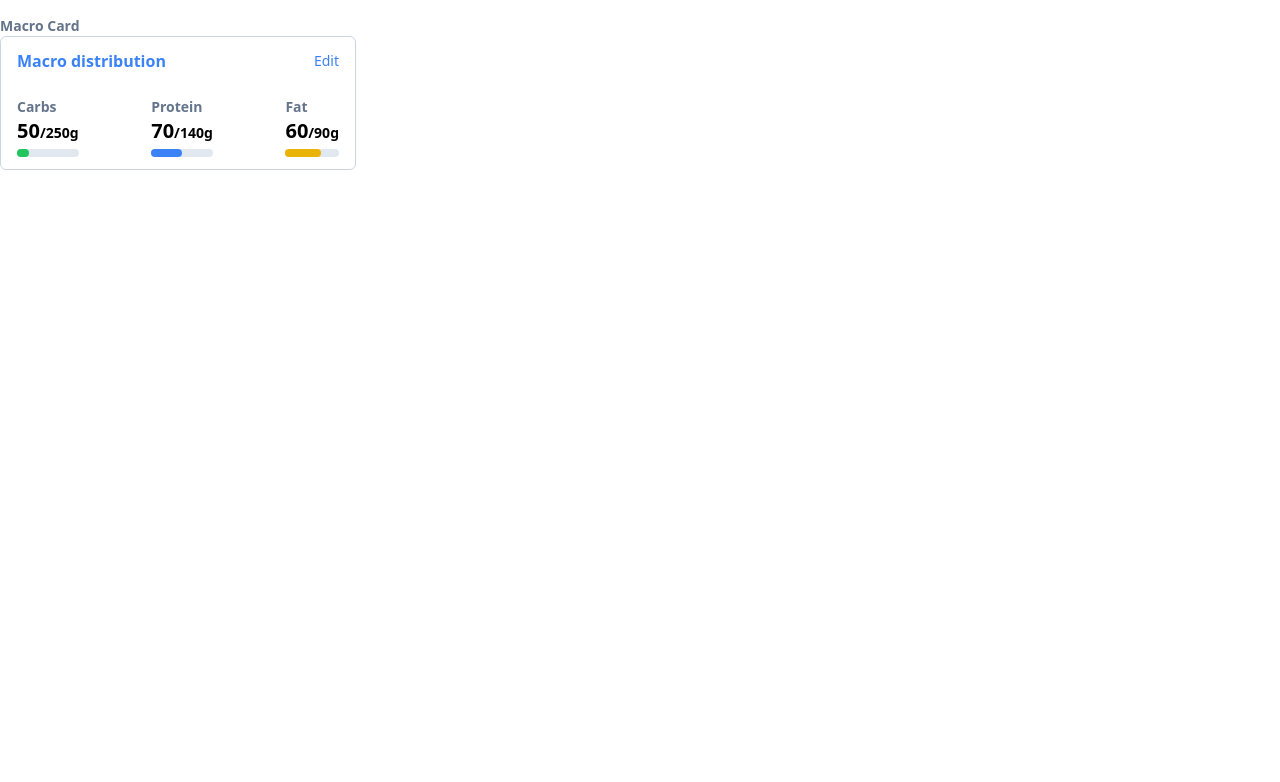
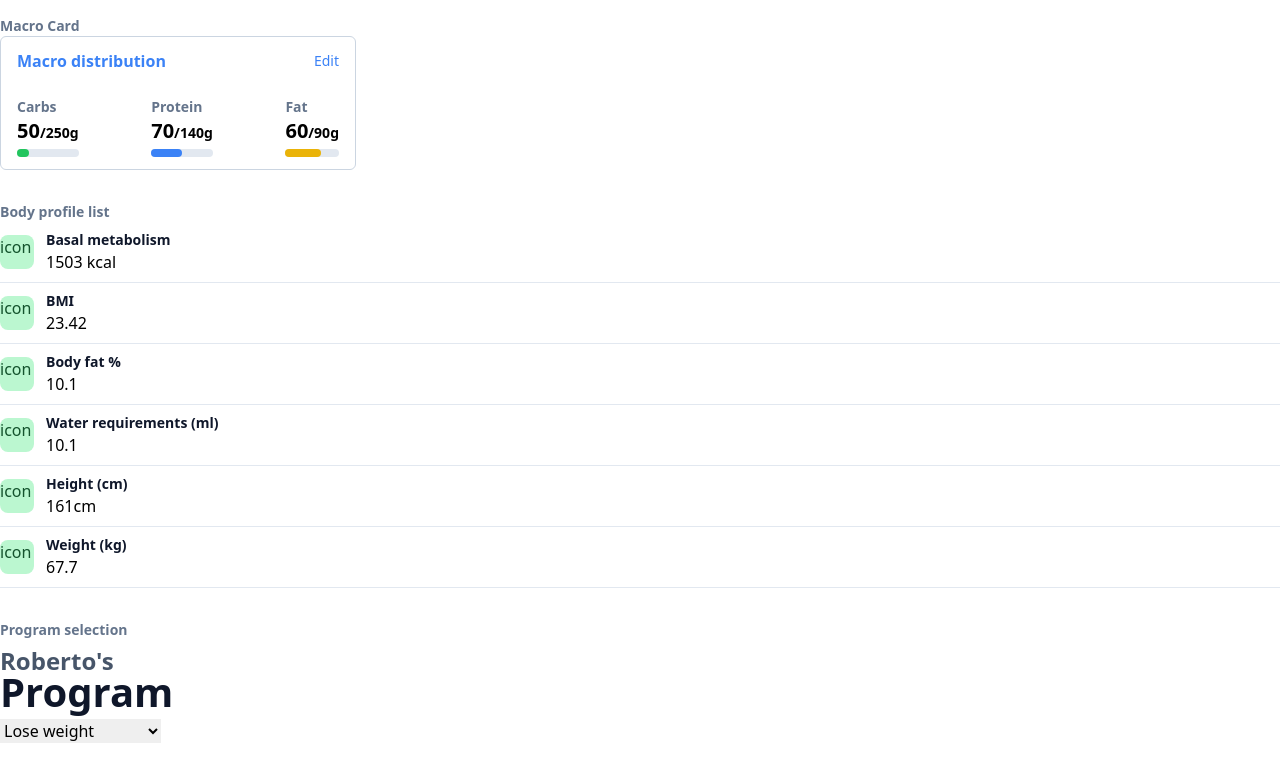
Before and after one commit to rmacuna/daily-macros-nuxt, a Nuxt app: page /components in a window 1280 px wide. Shown: the top 782 px of the page. Built offline with nearby package versions, Linux system fonts and the light colour scheme.

Commit message:
feat: add list-item component

```diff
--- /dev/null
+++ b/components/Box/Box.vue
@@ -0,0 +1,5 @@
+<template>
+  <div class="h-[34px] w-[34px] bg-green-200 text-green-900 rounded-lg">
+    <slot></slot>
+  </div>
+</template>
--- /dev/null
+++ b/components/ListItem/ListItem.vue
@@ -0,0 +1,27 @@
+<template>
+  <li :class="['w-full flex items-center py-2', separatorsClass]">
+    <Box>
+      icon
+    </Box>
+
+    <div class="pl-3 flex flex-col">
+      <h1 class="text-sm font-semibold text-slate-900">{{ title }}</h1>
+      <span>{{ description }}</span>
+    </div>
+  </li>
+</template>
+
+
+<script setup lang="ts">
+
+interface Props {
+  title: string;
+  description: string;
+  separators?: boolean;
+}
+
+const { separators } = defineProps<Props>();
+
+const separatorsClass = computed(() => separators && 'border-b border-b-slate-200');
+
+</script>
--- a/pages/components.vue
+++ b/pages/components.vue
@@ -1,6 +1,31 @@
+<template>
+  <div class="max-w-7xl mx-auto">
+
+    <!-- Macros Card -->
+    <div class="py-4">
+      <h1 class="text-sm font-bold text-slate-500">Macro Card</h1>
+      <MacrosCard :daily-distribution="dailyDistribution" />
+    </div>
+
+    <!-- BodyProfileList -->
+    <div class="py-4">
+      <h1 class="text-sm font-bold text-slate-500">Body profile list</h1>
+      <BodyProfileList :body-profile-list="bodyProfileList" />
+    </div>
+
+    <!-- Program selection -->
+
+    <div class="py-4">
+      <h1 class="text-sm font-bold text-slate-500">Program selection</h1>
+      <ProgramSelection name="Roberto" />
+    </div>
+  </div>
+</template>
 
 <script setup lang="ts">
 import macroDistributionMock from '~~/components/__mock__/macro-distribution';
+import bodyProfileList from '~~/components/__mock__/body-profile-list';
+
 
 interface MacroGoal {
   macro: 'carbs' | 'protein' | 'fat';
@@ -10,14 +35,3 @@
 const dailyDistribution = ref(macroDistributionMock as MacroGoal[]);
 
 </script>
-
-<template>
-  <div class="max-w-7xl mx-auto">
-
-    <!-- Macros Card -->
-    <div class="py-4">
-      <h1 class="text-sm font-bold text-slate-500">Macro Card</h1>
-      <MacrosCard :daily-distribution="dailyDistribution" />
-    </div>
-  </div>
-</template>
```
